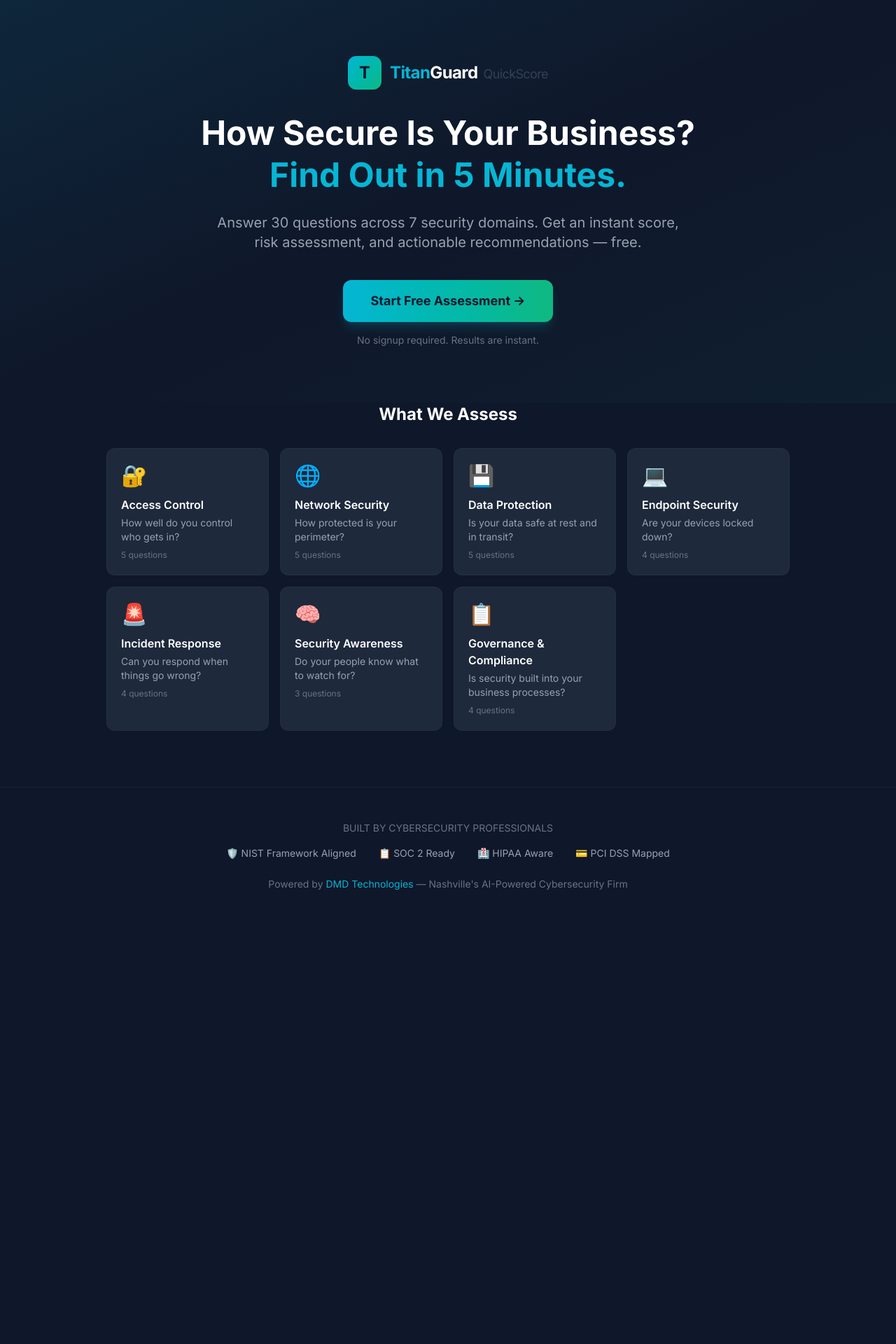
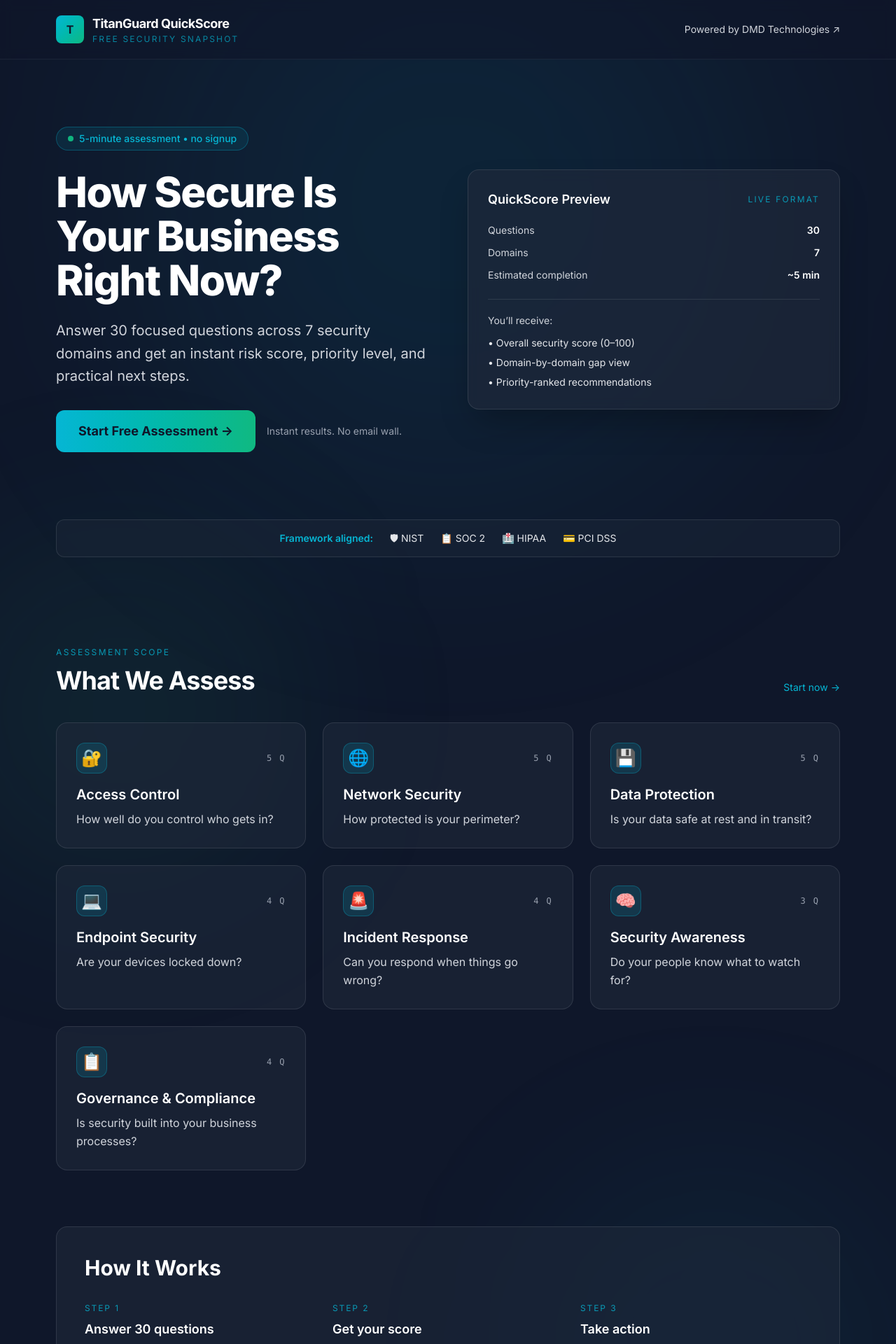
Before and after one commit to mizzleclawd/titanguard-quickscore, a React (Vite) app: page / in a window 1280 px wide. Shown: the top 1920 px of the page at 70% size. Before the commit the page ends 1321 px from the top, so only its background shows below. Built offline with nearby package versions, Linux system fonts and the light colour scheme; no server answers.

Commit message:
feat(ui): redesign landing page for desktop spacing and visual hierarchy

```diff
--- a/src/components/LandingPage.tsx
+++ b/src/components/LandingPage.tsx
@@ -5,83 +5,180 @@
 }
 
 export function LandingPage({ onStart }: Props) {
+  const domainCount = categories.length;
+
   return (
-    <div className="min-h-screen bg-titan-dark">
-      {/* Hero */}
-      <div className="relative overflow-hidden">
-        <div className="absolute inset-0 bg-gradient-to-br from-titan-cyan/10 via-transparent to-titan-green/5" />
-        <div className="relative max-w-5xl mx-auto px-6 py-20 text-center">
-          {/* Logo */}
-          <div className="flex items-center justify-center gap-3 mb-8">
-            <div className="w-12 h-12 rounded-xl bg-gradient-to-br from-titan-cyan to-titan-green flex items-center justify-center text-2xl font-bold text-titan-dark">
+    <div className="min-h-screen bg-titan-dark text-white relative overflow-x-hidden">
+      {/* Ambient background */}
+      <div className="absolute inset-0 pointer-events-none">
+        <div className="absolute -top-40 left-1/2 -translate-x-1/2 w-[900px] h-[900px] bg-titan-cyan/8 blur-[140px] rounded-full" />
+        <div className="absolute top-[35%] -left-20 w-[500px] h-[500px] bg-titan-green/8 blur-[130px] rounded-full" />
+        <div className="absolute bottom-0 right-0 w-[520px] h-[520px] bg-titan-cyan/6 blur-[130px] rounded-full" />
+      </div>
+
+      {/* Top nav */}
+      <header className="relative z-10 border-b border-white/6 bg-titan-dark/60 backdrop-blur">
+        <div className="max-w-[1200px] mx-auto px-6 lg:px-10 py-5 flex items-center justify-between">
+          <div className="flex items-center gap-3">
+            <div className="w-10 h-10 rounded-lg bg-gradient-to-br from-titan-cyan to-titan-green flex items-center justify-center font-bold text-titan-dark">
               T
             </div>
-            <span className="text-2xl font-bold tracking-tight">
-              <span className="text-titan-cyan">Titan</span>
-              <span className="text-white">Guard</span>
-              <span className="text-titan-slate ml-2 text-lg font-normal">QuickScore</span>
-            </span>
+            <div className="leading-tight">
+              <div className="font-bold text-lg tracking-tight">TitanGuard QuickScore</div>
+              <div className="text-xs text-titan-cyan/70 uppercase tracking-[0.18em]">Free Security Snapshot</div>
+            </div>
           </div>
 
-          <h1 className="text-4xl md:text-5xl font-bold text-white mb-6 leading-tight">
-            How Secure Is Your Business?
-            <br />
-            <span className="text-titan-cyan">Find Out in 5 Minutes.</span>
+          <a
+            href="https://dmdtechnologies.net"
+            target="_blank"
+            rel="noopener"
+            className="text-sm text-gray-300 hover:text-titan-cyan transition-colors"
+          >
+            Powered by DMD Technologies ↗
+          </a>
+        </div>
+      </header>
+
+      <main className="relative z-10">
+        {/* Hero */}
+        <section className="max-w-[1200px] mx-auto px-6 lg:px-10 pt-20 pb-16 lg:pt-24 lg:pb-24">
+          <div className="grid lg:grid-cols-2 gap-10 lg:gap-14 items-center">
+            <div>
+              <div className="inline-flex items-center gap-2 px-4 py-1.5 rounded-full bg-titan-cyan/10 border border-titan-cyan/30 text-titan-cyan text-sm font-medium mb-7">
+                <span className="w-2 h-2 rounded-full bg-titan-green animate-pulse" />
+                5-minute assessment • no signup
+              </div>
+
+              <h1 className="text-4xl md:text-5xl lg:text-6xl font-extrabold tracking-tight leading-[1.05] mb-6">
+                How Secure Is Your Business
+                <span className="block gradient-text">Right Now?</span>
               </h1>
 
-          <p className="text-xl text-gray-400 mb-10 max-w-2xl mx-auto">
-            Answer {totalQuestions} questions across {categories.length} security domains.
-            Get an instant score, risk assessment, and actionable recommendations — free.
+              <p className="text-lg md:text-xl text-gray-300 max-w-xl mb-8 leading-relaxed">
+                Answer {totalQuestions} focused questions across {domainCount} security domains and get an instant risk score,
+                priority level, and practical next steps.
               </p>
 
+              <div className="flex flex-wrap gap-4 items-center">
                 <button
                   onClick={onStart}
-            className="bg-gradient-to-r from-titan-cyan to-titan-green text-titan-dark font-bold text-lg px-10 py-4 rounded-xl hover:opacity-90 transition-opacity cursor-pointer shadow-lg shadow-titan-cyan/20"
+                  className="glow-cta bg-gradient-to-r from-titan-cyan to-titan-green text-titan-dark font-bold text-base md:text-lg px-8 py-4 rounded-xl hover:scale-[1.015] active:scale-[0.985] transition-transform cursor-pointer"
                 >
                   Start Free Assessment →
                 </button>
-
-          <p className="text-sm text-gray-500 mt-4">No signup required. Results are instant.</p>
+                <p className="text-sm text-gray-400">Instant results. No email wall.</p>
               </div>
             </div>
 
-      {/* Categories preview */}
-      <div className="max-w-5xl mx-auto px-6 pb-20">
-        <h2 className="text-2xl font-bold text-white mb-8 text-center">What We Assess</h2>
-        <div className="grid grid-cols-1 md:grid-cols-2 lg:grid-cols-4 gap-4">
-          {categories.map((cat) => (
-            <div
-              key={cat.id}
-              className="bg-titan-navy border border-titan-slate/30 rounded-xl p-5 hover:border-titan-cyan/30 transition-colors"
-            >
-              <div className="text-3xl mb-3">{cat.icon}</div>
-              <h3 className="text-white font-semibold mb-1">{cat.name}</h3>
-              <p className="text-gray-400 text-sm">{cat.description}</p>
-              <p className="text-gray-500 text-xs mt-2">{cat.questions.length} questions</p>
+            <div className="bg-titan-navy/70 border border-white/10 rounded-2xl p-6 md:p-7 backdrop-blur shadow-2xl shadow-black/30">
+              <div className="flex items-center justify-between mb-5">
+                <h2 className="text-lg font-semibold">QuickScore Preview</h2>
+                <span className="text-xs uppercase tracking-[0.18em] text-titan-cyan/80">Live format</span>
               </div>
-          ))}
+
+              <div className="space-y-3 mb-6">
+                <div className="flex justify-between text-sm text-gray-300">
+                  <span>Questions</span>
+                  <span className="font-semibold text-white">{totalQuestions}</span>
+                </div>
+                <div className="flex justify-between text-sm text-gray-300">
+                  <span>Domains</span>
+                  <span className="font-semibold text-white">{domainCount}</span>
+                </div>
+                <div className="flex justify-between text-sm text-gray-300">
+                  <span>Estimated completion</span>
+                  <span className="font-semibold text-white">~5 min</span>
                 </div>
               </div>
 
-      {/* Trust bar */}
-      <div className="border-t border-titan-slate/30 py-12">
-        <div className="max-w-5xl mx-auto px-6 text-center">
-          <p className="text-gray-500 text-sm mb-4">BUILT BY CYBERSECURITY PROFESSIONALS</p>
-          <div className="flex items-center justify-center gap-8 text-gray-400 text-sm flex-wrap">
-            <span>🛡️ NIST Framework Aligned</span>
-            <span>📋 SOC 2 Ready</span>
-            <span>🏥 HIPAA Aware</span>
-            <span>💳 PCI DSS Mapped</span>
-          </div>
-          <div className="mt-6 text-gray-500 text-sm">
-            Powered by{" "}
-            <a href="https://dmdtechnologies.net" target="_blank" rel="noopener" className="text-titan-cyan hover:underline">
-              DMD Technologies
-            </a>
-            {" "}— Nashville's AI-Powered Cybersecurity Firm
+              <div className="border-t border-white/10 pt-5">
+                <p className="text-sm text-gray-300 mb-3">You’ll receive:</p>
+                <ul className="space-y-2 text-sm text-gray-200">
+                  <li>• Overall security score (0–100)</li>
+                  <li>• Domain-by-domain gap view</li>
+                  <li>• Priority-ranked recommendations</li>
+                </ul>
               </div>
             </div>
           </div>
+        </section>
+
+        {/* Trust strip */}
+        <section className="max-w-[1200px] mx-auto px-6 lg:px-10 pb-8 lg:pb-12">
+          <div className="bg-titan-navy/45 border border-white/10 rounded-xl px-5 py-4 flex flex-wrap gap-3 md:gap-6 items-center justify-center text-sm text-gray-200">
+            <span className="font-semibold text-titan-cyan">Framework aligned:</span>
+            <span>🛡 NIST</span>
+            <span>📋 SOC 2</span>
+            <span>🏥 HIPAA</span>
+            <span>💳 PCI DSS</span>
+          </div>
+        </section>
+
+        {/* What we assess */}
+        <section className="max-w-[1200px] mx-auto px-6 lg:px-10 py-14 lg:py-20">
+          <div className="flex items-end justify-between mb-8 lg:mb-10 gap-6">
+            <div>
+              <p className="text-xs uppercase tracking-[0.2em] text-titan-cyan/80 mb-3">Assessment Scope</p>
+              <h2 className="text-3xl md:text-4xl font-bold tracking-tight">What We Assess</h2>
+            </div>
+            <button onClick={onStart} className="hidden md:inline-flex text-sm text-titan-cyan hover:text-titan-cyan-light transition-colors">
+              Start now →
+            </button>
+          </div>
+
+          <div className="grid grid-cols-1 md:grid-cols-2 xl:grid-cols-3 gap-5 lg:gap-6">
+            {categories.map((cat) => (
+              <article
+                key={cat.id}
+                className="card-hover bg-titan-navy/60 border border-white/10 rounded-2xl p-6 lg:p-7 h-full"
+              >
+                <div className="flex items-center justify-between mb-4">
+                  <div className="w-11 h-11 rounded-xl bg-titan-cyan/15 border border-titan-cyan/30 flex items-center justify-center text-2xl">
+                    {cat.icon}
+                  </div>
+                  <span className="text-xs font-mono uppercase tracking-[0.16em] text-gray-400">{cat.questions.length} Q</span>
+                </div>
+                <h3 className="text-xl font-semibold mb-2">{cat.name}</h3>
+                <p className="text-gray-300 leading-relaxed">{cat.description}</p>
+              </article>
+            ))}
+          </div>
+        </section>
+
+        {/* How it works */}
+        <section className="max-w-[1200px] mx-auto px-6 lg:px-10 pb-14 lg:pb-20">
+          <div className="bg-titan-navy/60 border border-white/10 rounded-2xl p-6 md:p-8 lg:p-10">
+            <h2 className="text-2xl md:text-3xl font-bold mb-8">How It Works</h2>
+            <div className="grid md:grid-cols-3 gap-6">
+              <div>
+                <div className="text-xs uppercase tracking-[0.16em] text-titan-cyan/80 mb-2">Step 1</div>
+                <h3 className="text-lg font-semibold mb-2">Answer 30 questions</h3>
+                <p className="text-gray-300">Fast, plain-language security checks across your core controls.</p>
+              </div>
+              <div>
+                <div className="text-xs uppercase tracking-[0.16em] text-titan-cyan/80 mb-2">Step 2</div>
+                <h3 className="text-lg font-semibold mb-2">Get your score</h3>
+                <p className="text-gray-300">Instant grading with a clear risk level and domain breakdown.</p>
+              </div>
+              <div>
+                <div className="text-xs uppercase tracking-[0.16em] text-titan-cyan/80 mb-2">Step 3</div>
+                <h3 className="text-lg font-semibold mb-2">Take action</h3>
+                <p className="text-gray-300">Priority recommendations you can implement immediately.</p>
+              </div>
+            </div>
+
+            <div className="mt-9">
+              <button
+                onClick={onStart}
+                className="bg-gradient-to-r from-titan-cyan to-titan-green text-titan-dark font-bold text-base md:text-lg px-8 py-4 rounded-xl hover:scale-[1.015] active:scale-[0.985] transition-transform cursor-pointer"
+              >
+                Start Free Assessment →
+              </button>
+            </div>
+          </div>
+        </section>
+      </main>
     </div>
   );
 }
```
Lines whose indentation alone changed are shown as unchanged.
